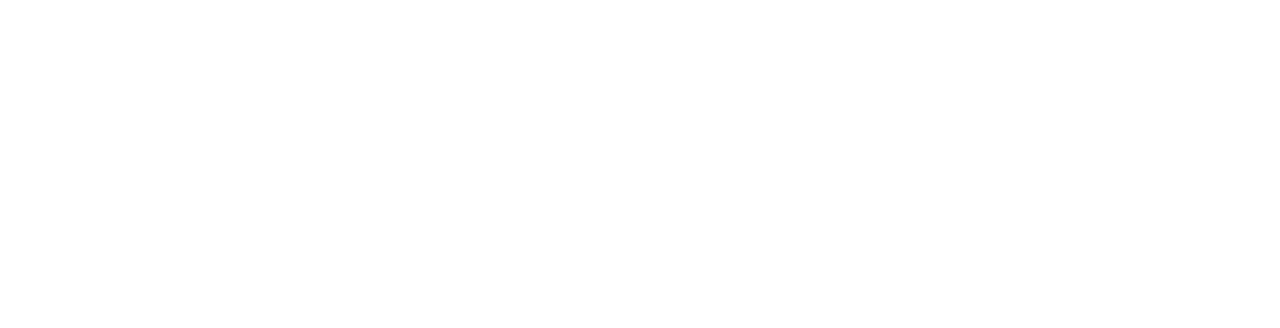
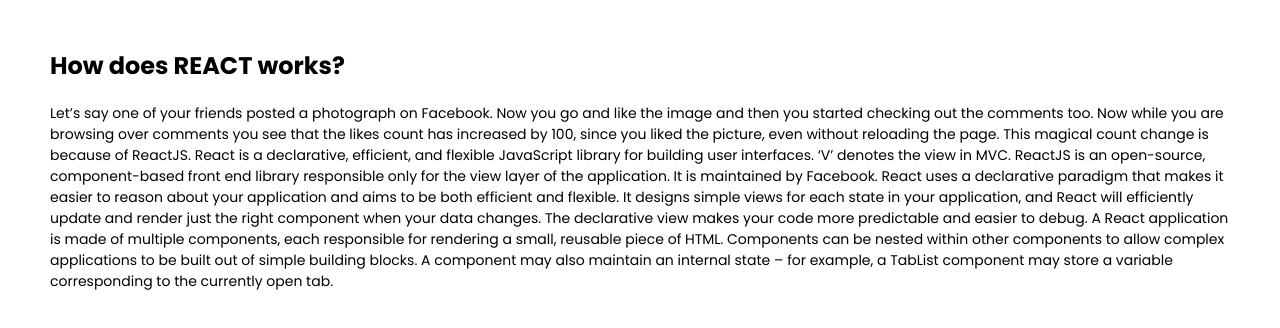
Before and after one commit to Azharul-Raj/active-club, a React (Create React App) app: page / in a window 1280 px wide. Shown: the part 1116-1444 px from the top of the page. Before the commit the page ends 1114 px from the top, so only its background shows below. Built offline with nearby package versions, Linux system fonts and the light colour scheme.

Commit message:
first question added

```diff
--- a/src/App.js
+++ b/src/App.js
@@ -1,11 +1,13 @@
 import logo from './logo.svg';
 import './App.css';
 import Workouts from './Components/Workouts/Workouts';
+import Question from './Components/Question/Question';
 
 function App() {
   return (
     <div className="App">
-      <Workouts/>
+      <Workouts />
+      <Question/>
     </div>
   );
 }
--- /dev/null
+++ b/src/Components/Question/Question.css
@@ -0,0 +1,3 @@
+.question-container{
+    margin: 50px;
+}
--- /dev/null
+++ b/src/Components/Question/Question.js
@@ -0,0 +1,17 @@
+import React from 'react';
+import './Question.css'
+
+
+const Question = () => {
+    return (
+        <div className='question-container'>
+            <h2>How does REACT works?</h2>
+            <p>Let’s say one of your friends posted a photograph on Facebook. Now you go and like the image and then you started checking out the comments too. Now while you are browsing over comments you see that the likes count has increased by 100, since you liked the picture, even without reloading the page. This magical count change is because of ReactJS.
+React is a declarative, efficient, and flexible JavaScript library for building user interfaces. ‘V’ denotes the view in MVC. ReactJS is an open-source, component-based front end library responsible only for the view layer of the application. It is maintained by Facebook.
+React uses a declarative paradigm that makes it easier to reason about your application and aims to be both efficient and flexible. It designs simple views for each state in your application, and React will efficiently update and render just the right component when your data changes. The declarative view makes your code more predictable and easier to debug.
+A React application is made of multiple components, each responsible for rendering a small, reusable piece of HTML. Components can be nested within other components to allow complex applications to be built out of simple building blocks. A component may also maintain an internal state – for example, a TabList component may store a variable corresponding to the currently open tab.</p>
+        </div>
+    );
+};
+
+export default Question;
```
